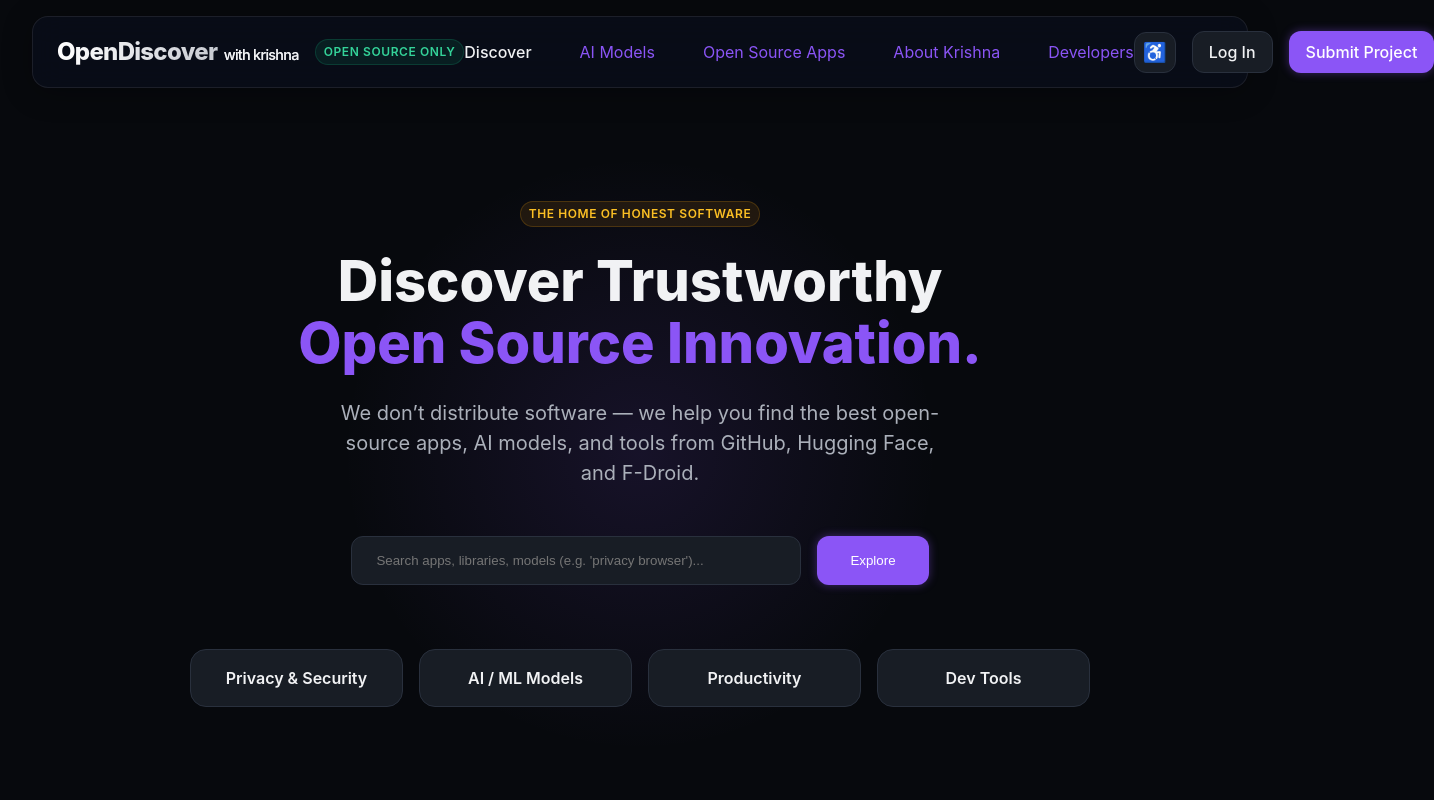
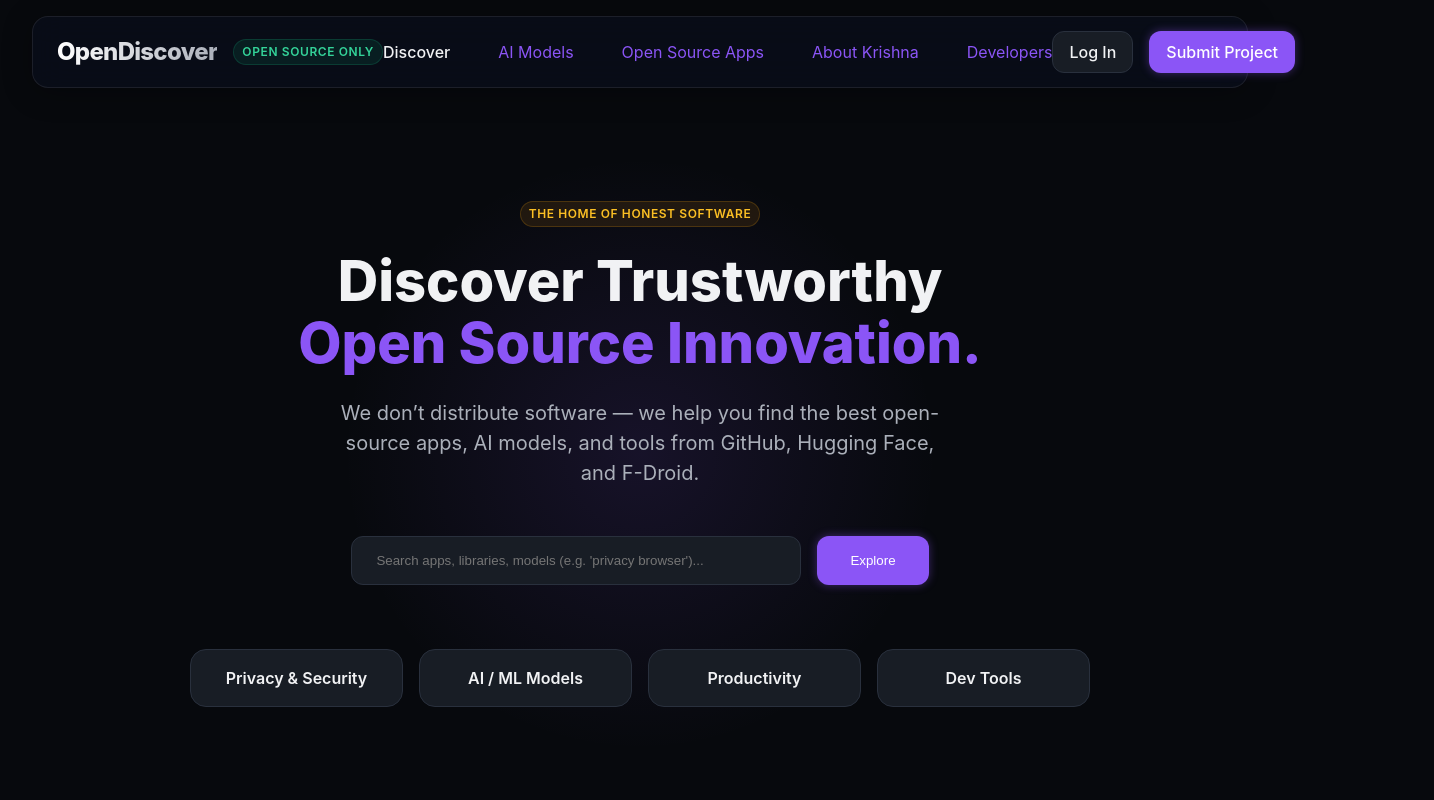
Before and after one commit to krishna3163/OpenDiscover, a React (Vite) app: page / in a window 1280 px wide. Shown: the top 800 px of the page, 1434 px wide, since content can reach past the window. Built offline with nearby package versions, Linux system fonts and the light colour scheme.

Commit message:
style: Remove a11y icon, revert branding, add bounce animation

```diff
--- a/src/components/Header.tsx
+++ b/src/components/Header.tsx
@@ -11,7 +11,6 @@
           <Link to="/" style={{ textDecoration: 'none' }} onClick={() => setIsMenuOpen(false)}>
             <h1 style={{ fontSize: '1.5rem', fontWeight: 800, letterSpacing: '-0.03em', background: 'linear-gradient(to right, #fff, var(--text-secondary))', WebkitBackgroundClip: 'text', WebkitTextFillColor: 'transparent', display: 'flex', alignItems: 'baseline', gap: '0.4rem', flexWrap: 'nowrap' }}>
               OpenDiscover
-              <span style={{ fontSize: '0.9rem', fontWeight: 500, color: 'var(--text-primary)', opacity: 1, WebkitTextFillColor: 'var(--text-primary)' }}>with krishna</span>
             </h1>
           </Link>
           <span className="badge badge-legal" title="We only index openly licensed software">Open Source Only</span>
@@ -28,17 +27,6 @@
 
         {/* Desktop Actions */}
         <div className="desktop-actions" style={{ display: 'flex', gap: '1rem', alignItems: 'center' }}>
-          <button
-            className="btn btn-outline"
-            title="Toggle Accessibility Options"
-            onClick={() => {
-              document.body.classList.toggle('a11y-high-contrast');
-              alert("Toggled High Contrast Mode (Demo)");
-            }}
-            style={{ padding: '0.5rem', fontSize: '1.2rem' }}
-          >
-            ♿
-          </button>
           <Link to="/login" className="btn btn-outline">Log In</Link>
           <Link to="/submit" className="btn btn-primary">Submit Project</Link>
         </div>
--- a/src/index.css
+++ b/src/index.css
@@ -149,6 +149,37 @@
   gap: 1.5rem;
 }
 
+/* Animations */
+@keyframes bounce {
+
+  0%,
+  100% {
+    transform: translateY(0);
+  }
+
+  50% {
+    transform: translateY(-5px);
+  }
+}
+
+@keyframes gentle-float {
+
+  0%,
+  100% {
+    transform: translateY(0);
+  }
+
+  50% {
+    transform: translateY(-10px);
+  }
+}
+
+.btn:hover,
+.nav-link:hover,
+.card:hover {
+  animation: bounce 0.4s ease;
+}
+
 /* Glassmorphism Header */
 .glass-header {
   background: rgba(10, 15, 30, 0.6);
```
